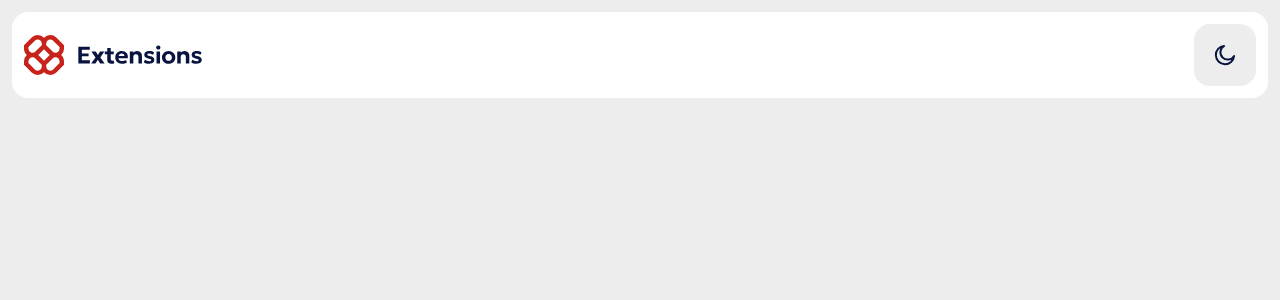
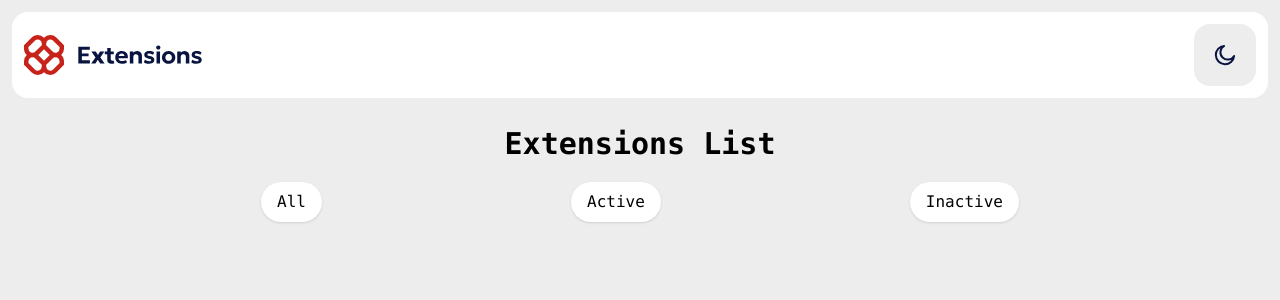
Before and after one commit to zahidzta/extensions-manager, a React (Vite) app: page / in a window 1280 px wide. Shown: the top 300 px of the page. Built offline with nearby package versions, Linux system fonts and the light colour scheme.

Commit message:
feat: add Filter component and integrate it into App for extensions management

```diff
--- a/src/App.tsx
+++ b/src/App.tsx
@@ -1,10 +1,12 @@
+import { Filter } from "./components/Filter"
 import Header from "./components/Header"
 
 function App() {
 
   return (
-    <div className="font-mono bg-neutral-100 h-screen p-3">
+    <div className="font-mono bg-neutral-100 h-screen p-3 space-y-7 text-base">
       <Header />
+      <Filter />
     </div>
   )
 }
--- /dev/null
+++ b/src/components/Filter.tsx
@@ -0,0 +1,18 @@
+import { FILTERS } from "../constants/filters";
+
+export function Filter() {
+    return (
+        <div className="flex flex-col gap-5">
+            <h1 className="text-3xl text-center font-bold">Extensions List</h1>
+            <div className="flex justify-evenly">
+                {FILTERS.map(filter => (
+                    <button
+                        className=" rounded-full py-2 px-4 bg-white shadow"
+                    >
+                        {filter.label}
+                    </button>
+                ))}
+            </div>
+        </div>
+    )
+}
--- /dev/null
+++ b/src/constants/filters.ts
@@ -0,0 +1,5 @@
+export const FILTERS = [
+    {label: "All", value: "All"},
+    {label: "Active", value: "Active"},
+    {label: "Inactive", value: "Inactive"}
+]
```
